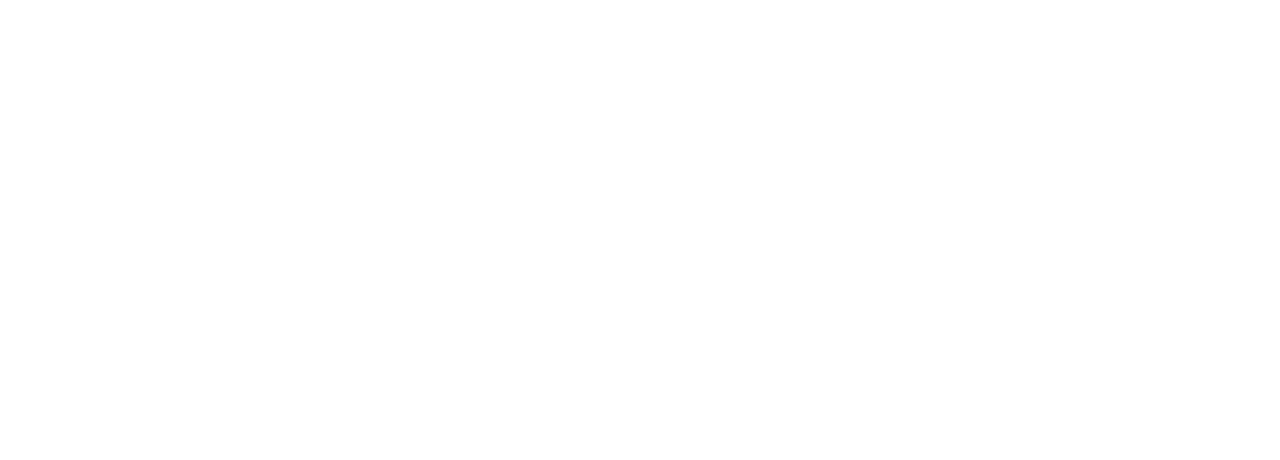
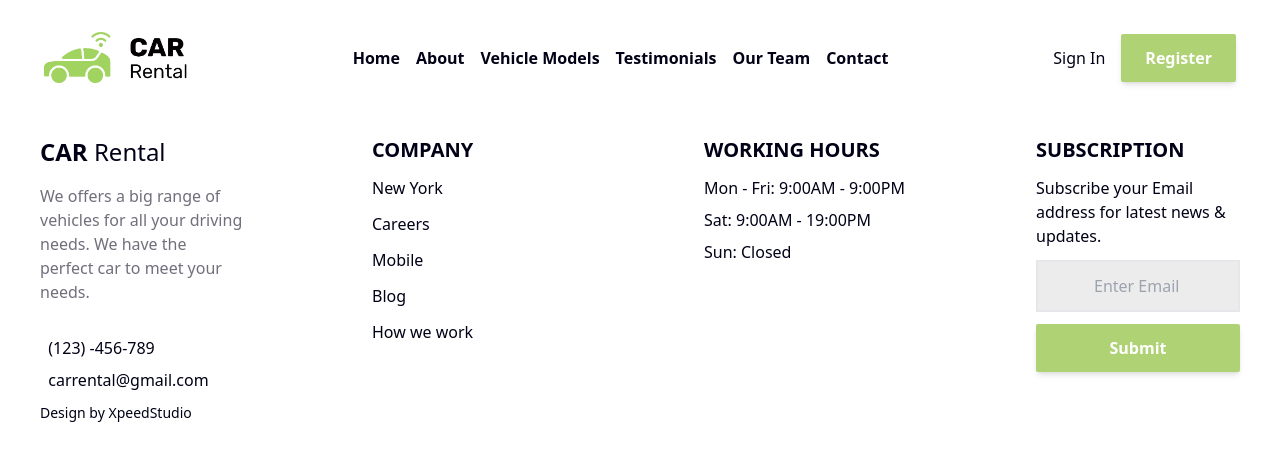
Before and after one commit to ranand16/cardekhlo, a Next.js app: page / in a window 1280 px wide. Shown: the top 460 px of the page. Built offline with nearby package versions, Linux system fonts and the light colour scheme.

Commit message:
added index code for homepage

```diff
--- a/src/layout/Main.tsx
+++ b/src/layout/Main.tsx
@@ -1,12 +1,12 @@
-import React, { ReactNode } from 'react';
+import React, { ReactNode } from "react";
 
-import Link from 'next/link';
-import { Navbar } from '../layout/Navbar';
-import { AppConfig } from '@/utility/Constants';
+import { Navbar } from "../layout/Navbar";
+import { AppConfig } from "@/utility/Constants";
+import Footer from "./Footer";
 
 type IMainProps = {
   meta: ReactNode;
-  children: ReactNode;
+  children?: ReactNode;
 };
 
 const Main = (props: IMainProps) => (
@@ -14,39 +14,11 @@
     {props.meta}
 
     <div className="mx-auto">
-      <div className="border-b border-gray-300">
-        <div className="pt-16 pb-8">
-          <div className="font-semibold text-3xl text-gray-900">
-            {AppConfig.title}
-          </div>
-          <div className="text-xl">{AppConfig.description}</div>
-        </div>
-        <div>
-          {/* <Navbar>
-            <li className="mr-6">
-              <Link href="/">
-                Home
-              </Link>
-            </li>
-            <li className="mr-6">
-              <Link href="/about">
-                About
-              </Link>
-            </li>
-          </Navbar> */}
-          <Navbar/>
-        </div>
-      </div>
+      <Navbar />
 
       <div className="text-xl py-5">{props.children}</div>
 
-      <div className="border-t border-gray-300 text-center py-8 text-sm">
-        © Copyright {new Date().getFullYear()} {AppConfig.title}. Powered with{' '}
-        <span role="img" aria-label="Love">
-          ♥
-        </span>{' '}
-        by <a href="">Rishabh Anand</a>
-      </div>
+      <Footer />
     </div>
   </div>
 );
--- a/src/pages/index.tsx
+++ b/src/pages/index.tsx
@@ -1,21 +1,15 @@
 import Head from "next/head";
 import { Inter } from "next/font/google";
 import { AppConfig } from "@/utility/Constants";
-
-const inter = Inter({ subsets: ["latin"] });
+import { Main } from "@/layout/Main";
+import { Meta } from "@/layout/Meta";
 
 export default function Home() {
   return (
-    <>
-      <Head>
-        <title>{AppConfig.title}</title>
-        <meta name="description" content="{AppConfig.title}" />
-        <meta name="viewport" content="width=device-width, initial-scale=1" />
-        <link rel="icon" href="/favicon.ico" />
-      </Head>
-      <main>
-
-      </main>
-    </>
+    <Main
+      meta={
+        <Meta title={AppConfig.title} description={AppConfig.description} />
+      }
+    ></Main>
   );
 }
--- a/src/utility/Constants.ts
+++ b/src/utility/Constants.ts
@@ -9,7 +9,7 @@
 };
 
 export const NAV_LINKS = [
-  { id: 1, redirect: "/home", text: "Home" },
+  { id: 1, redirect: "/", text: "Home" },
   { id: 1, redirect: "/about", text: "About" },
   { id: 1, redirect: "/models", text: "Vehicle Models" },
   { id: 1, redirect: "/testimonials", text: "Testimonials" },
```
Also changed, not shown: src/pages/models.tsx (+0 -8 lines).
